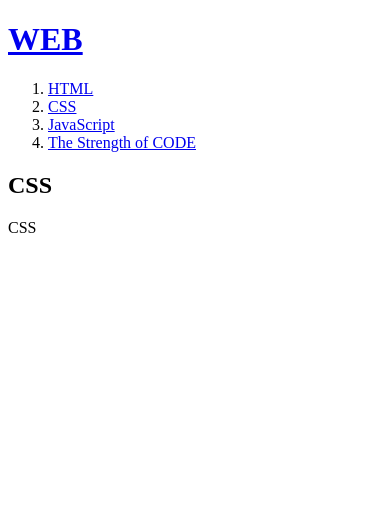
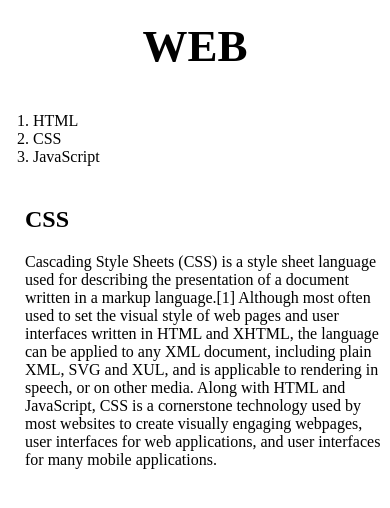
Before and after one commit to dltkdgns00/dltkdgns00.github.io, a plain HTML site: page my-first-web-site/2.html in a window 390 px wide. Drawn offline with Linux system fonts and the light colour scheme.

Commit message:
added CSS (grid, style.css)

```diff
--- a/my-first-web-site/2.html
+++ b/my-first-web-site/2.html
@@ -3,19 +3,23 @@
 <head>
     <title>WEB1 - CSS</title>
     <meta charset="utf-8">
+    <link rel="stylesheet" href="style.css">
 </head>
 
 <body>
     <h1><a href="index.html">WEB</a></h1>
+    <div id="grid">
         <ol>
             <li><a href="1.html">HTML</a></li>
             <li><a href="2.html">CSS</a></li>
             <li><a href="3.html">JavaScript</a></li>
-        <li><a href="the-strength-of-code.html">The Strength of CODE</a></li>
         </ol>
+        <div id="article">
         <h2>CSS</h2>
         <p>
-    CSS
+        Cascading Style Sheets (CSS) is a style sheet language used for describing the presentation of a document written in a markup language.[1] Although most often used to set the visual style of web pages and user interfaces written in HTML and XHTML, the language can be applied to any XML document, including plain XML, SVG and XUL, and is applicable to rendering in speech, or on other media. Along with HTML and JavaScript, CSS is a cornerstone technology used by most websites to create visually engaging webpages, user interfaces for web applications, and user interfaces for many mobile applications.
         </p>
+        </div>
+    </div>
 </body>
 </html>
--- /dev/null
+++ b/my-first-web-site/style.css
@@ -0,0 +1,42 @@
+body {
+    margin:0;
+}
+a {
+    color:black;
+    text-decoration: none;
+}
+
+ol {
+    border-right:1px solid gray;
+    width:200px;
+    margin:0;
+    padding:20px;
+}
+h1 {
+    font-size: 45px;
+    text-align: center;
+    border-bottom:1px solid gray;
+    margin:0;
+    padding:20px;
+}
+#grid {
+    display: grid;
+    grid-template-columns: 250px 1fr;
+}
+#grid ol {
+    padding-left:33px;
+}
+#article {
+    padding-left:25px;
+}
+@media(max-width:800px) {
+    #grid {
+    display: block;
+    }
+    ol {
+    border-right:none;
+    }
+    h1 {
+        border-bottom:none;
+    }
+}
```
Also changed, not shown: my-first-web-site/1.html (+6 -3 lines), my-first-web-site/3.html (+8 -2 lines), my-first-web-site/box.html (added, +20 -0 lines), my-first-web-site/grid.html (added, +24 -0 lines), my-first-web-site/mediaquery.html (added, +23 -0 lines). Lines whose indentation alone changed are shown as unchanged.
